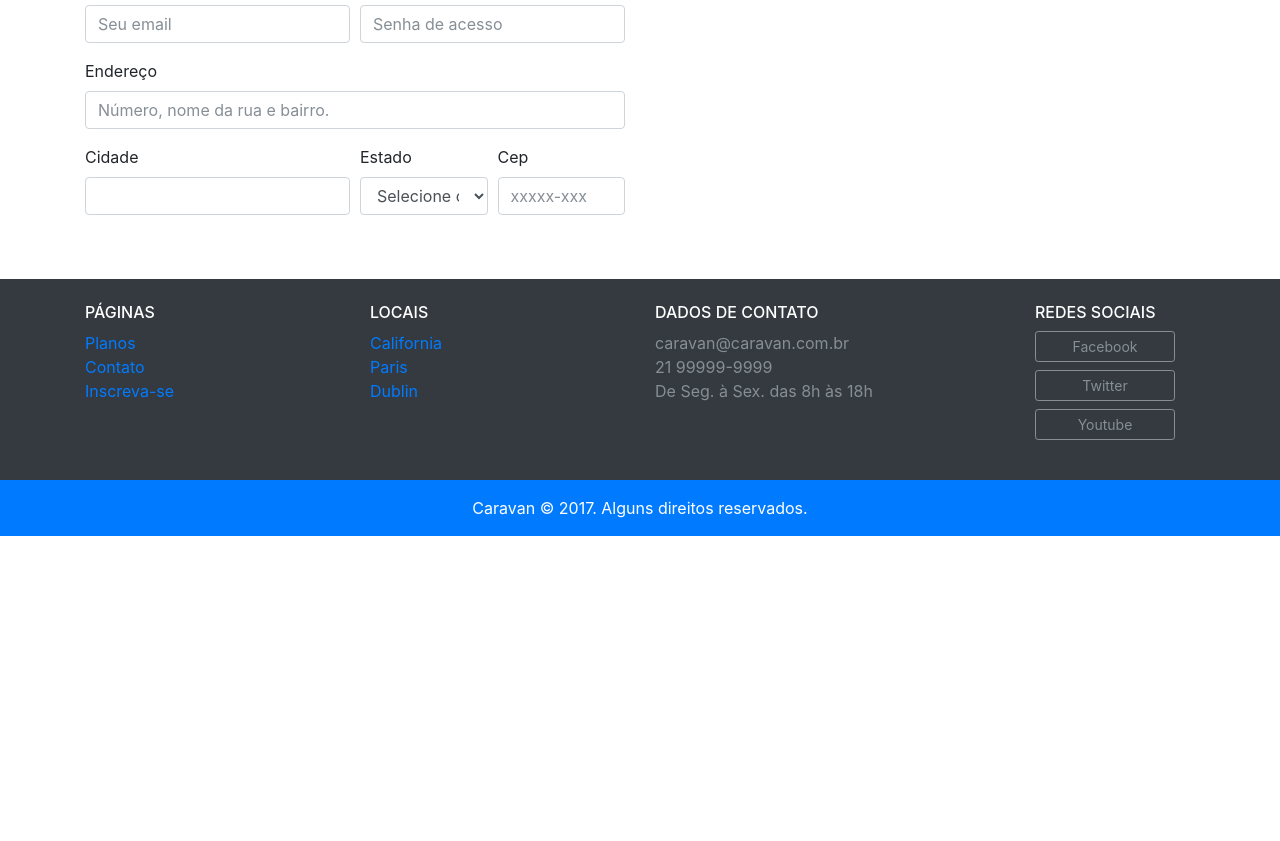
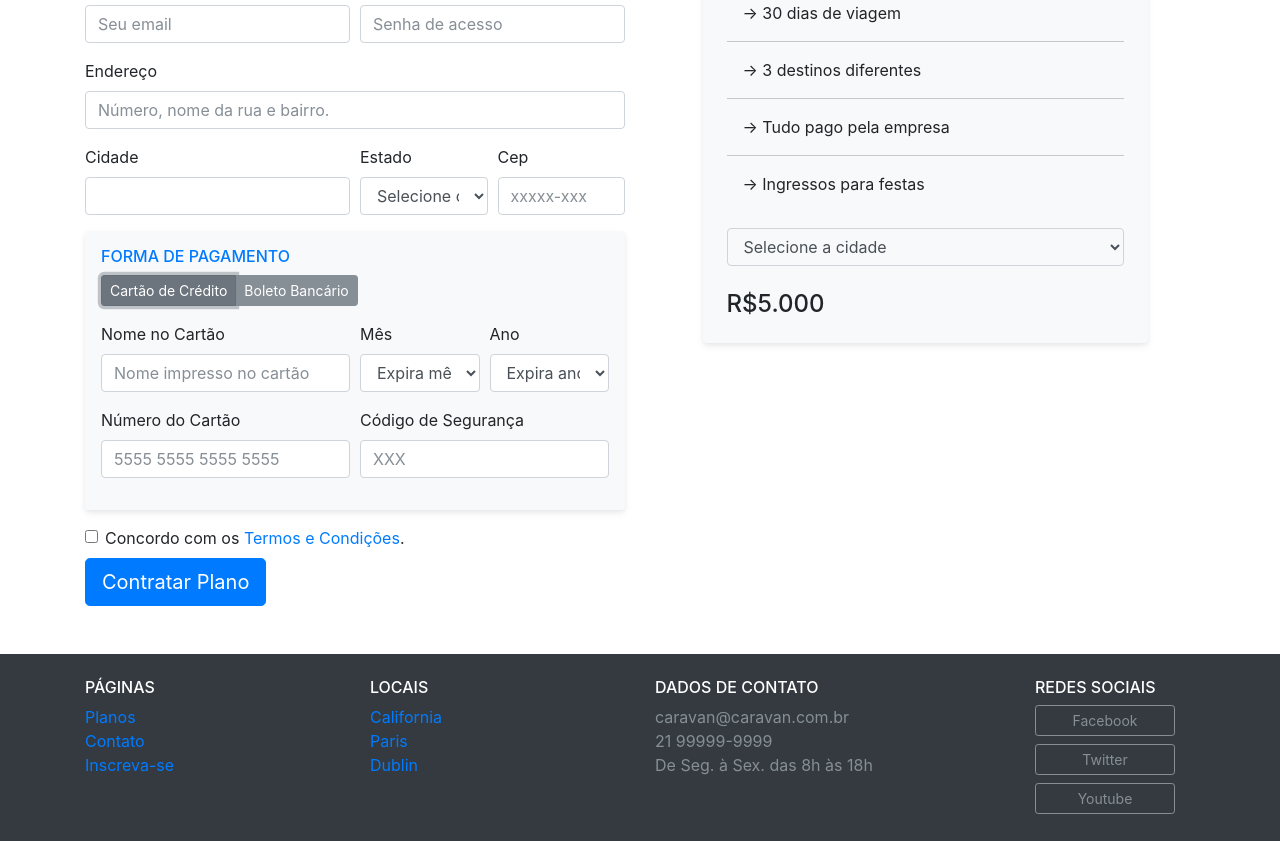
Before and after one commit to Davi-Bandeira/bootstrap4-study, a plain HTML site: page caravan/inscricao.html in a window 1280 px wide. Shown: the part 378-1219 px from the top of the page. Before the commit the page ends 914 px from the top, so only its background shows below. Drawn offline with Linux system fonts and the light colour scheme.

Commit message:
Formulário Complexo 2

```diff
--- a/caravan/inscricao.html
+++ b/caravan/inscricao.html
@@ -123,9 +123,94 @@
               <label for="inputCidade">Cep</label>
               <input type="text" class="form-control" id="inputCidade" placeholder="xxxxx-xxx">
             </div>
+          </div>
+          <div class="bg-light rounded box-shadow p-3 form-group">
+            <h2 class="h6 text-primary">FORMA DE PAGAMENTO</h2>
+            <nav class="nav btn-group mb-3" id="formaPagamento" role="tablist">
+              <button type="button" class="btn btn-secondary active btn-sm" id="nav-cartao-tab" data-toggle="tab" href="#nav-cartao" role="tab" aria-controls="nav-cartao" aria-selected="true">Cartão de Crédito</button>
+              <button type="button" class="btn btn-secondary btn-sm" id="nav-boleto-tab" data-toggle="tab" href="#nav-boleto" role="tab" aria-controls="nav-boleto" aria-selected="false">Boleto Bancário</button>
+            </nav>
+            <div class="tab-content" id="formaPagamentoConteudo">
+              <div class="tab-pane fade show active" id="nav-cartao" role="tabpanel" aria-labelledby="nav-cartao-tab">
+                <div class="form-row">
+                  <div class="form-group col-md-6">
+                    <label for="inputNomeCartao">Nome no Cartão</label>
+                    <input type="text" class="form-control" id="inputNomeCartao" placeholder="Nome impresso no cartão">
+                  </div>
+                  <div class="form-group col-md-3 col-6">
+                    <label for="inputCidade">Mês</label>
+                    <select id="inputCidade" class="form-control">
+                      <option>Expira mês...</option>
+                      <option>01</option>
+                      <option>02</option>
+                      <option>03</option>
+                      <option>04</option>
+                      <option>05</option>
+                    </select>
+                  </div>
+                  <div class="form-group col-md-3 col-6">
+                    <label for="inputAno">Ano</label>
+                    <select id="inputAno" class="form-control">
+                      <option>Expira ano...</option>
+                      <option>2017</option>
+                      <option>2018</option>
+                      <option>2019</option>
+                    </select>
+                  </div>
+                  <div class="form-group col-md-6">
+                    <label for="inputNumeroCartao">Número do Cartão</label>
+                    <input type="text" class="form-control" id="inputNumeroCartao" placeholder="5555 5555 5555 5555">
+                  </div>
+                  <div class="form-group col-md-6">
+                    <label for="inputCodigo">Código de Segurança</label>
+                    <input type="text" class="form-control" id="inputCodigo" placeholder="XXX">
+                  </div>
+                </div>
+              </div>
+              <div class="tab-pane fade" id="nav-boleto" role="tabpanel" aria-labelledby="nav-boleto-tab">
+                <p class="lead">Clique em contratar plano que enviaremos um boleto para o seu e-mail.</p>
+              </div>
+            </div>
+          </div>
 
+          <div class="form-check">
+            <label class="form-check-label">
+              <input type="checkbox" class="form-check-input">
+              Concordo com os <a href="#">Termos e Condições</a>.
+            </label>
           </div>
+
+          <button type="submit" class="btn btn-primary btn-lg">Contratar Plano</button>
+
         </form>
+
+        <div class="col-lg-5 mx-auto order-first order-lg-1 mb-5">
+          <h2 class="h6 text-primary">PLANO ESCOLHIDO</h2>
+          <div class="bg-light rounded p-4 box-shadow">
+            <h2>Gold</h2>
+            <ul class="lista-plano list-unstyled">
+              <li>→ 30 dias de viagem</li>
+              <li>→ 3 destinos diferentes</li>
+              <li>→ Tudo pago pela empresa</li>
+              <li>→ Ingressos para festas</li>
+            </ul>
+            <form>
+              <div class="form-group">
+                <select class="form-control bg-light" id="inputCidades">
+                  <option>Selecione a cidade</option>
+                  <option>California</option>
+                  <option>Paris</option>
+                  <option>Dublin</option>
+                </select>
+              </div>
+            </form>
+            <div class="row mt-4">
+              <div class="col">
+                <span class="h4">R$5.000</span>
+              </div>
+            </div>
+          </div>
+        </div>
       </div>
     </section>
 
```
